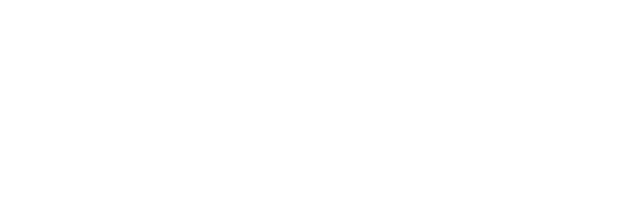
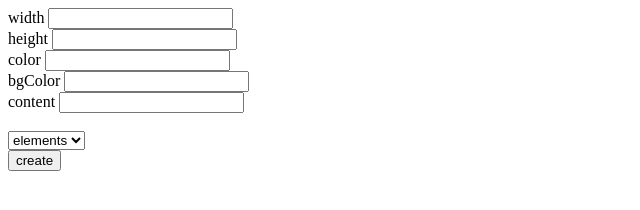
Before and after one commit to davittsovikyan/The-logic-for-three-paths, a plain HTML site: page index.html in a window 1280 px wide. Shown: the whole page, without its empty margins (0-640 px from the left). Drawn offline with Linux system fonts and the light colour scheme.

Commit message:
modified in index.html file

```diff
--- a/index.html
+++ b/index.html
@@ -6,6 +6,39 @@
     <title>The logic for three paths</title>
 </head>
 <body>
+    <section class="cotainers">
+        <div class="cotainer-1" id="cotainer1">
+            <label for="">width</label>
+            <input type="number" id="widht"> <br>
+            <label for="height">height</label>
+            <input type="number" id="height"> <br>
+            <label for="color">color</label>
+            <input type="text" id="color"> <br>
+            <label for="bgColor">bgColor</label>
+            <input type="text" id="bgColor"> <br>
+            <label for="">content</label>
+            <input type="text" id="content"> <br><br>
+            <select name="" id="elements">
+                <option value="elements">elements</option>
+                <option value="div">div</option>
+                <option value="a">a</option>
+                <option value="p">p</option>
+                <option value="span">span</option>
+                <option value="section">section</option>
+            </select> <br>
+            <button class="btn" id="btn">create</button>
+        </div>
+        <div class="cotainer-2" id="cotainer2"></div>
+        <div class="cotainer-3" id="cotainer3">
+            <div class="css-block">
+
+            </div>
+        </div>
+    </section>
+
+
+
+
 
 </body>
 </html>
```
